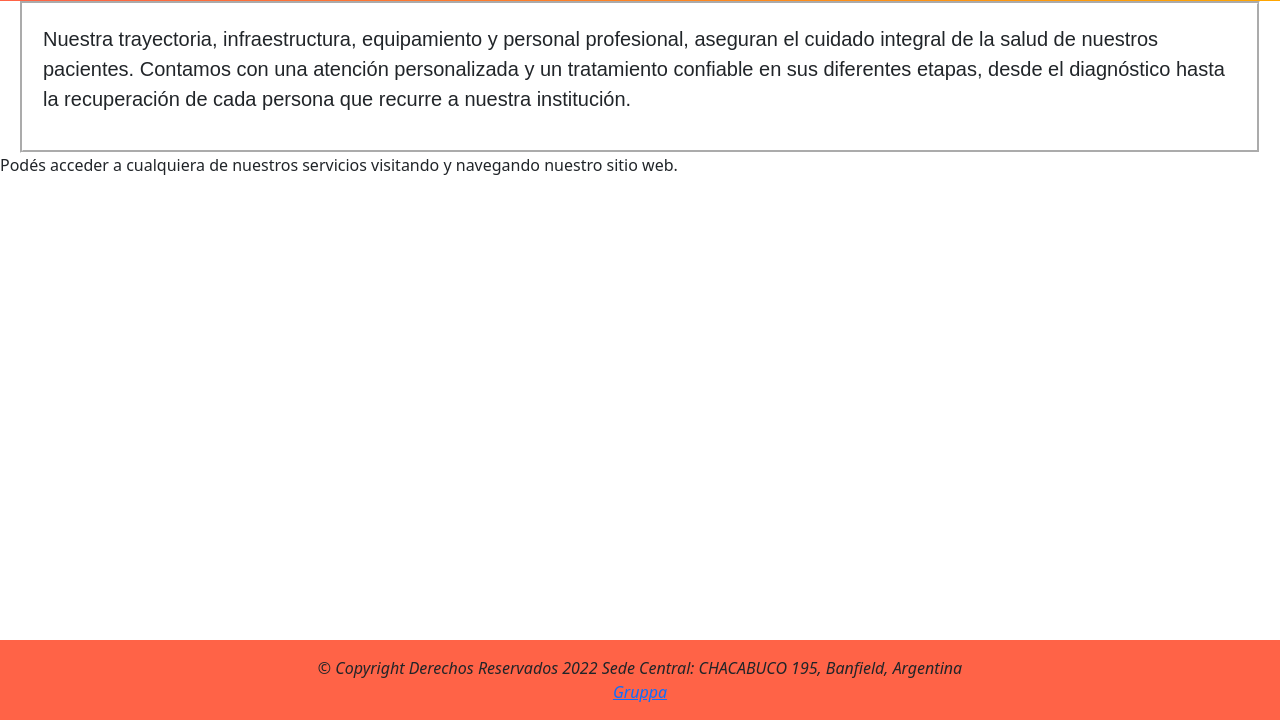
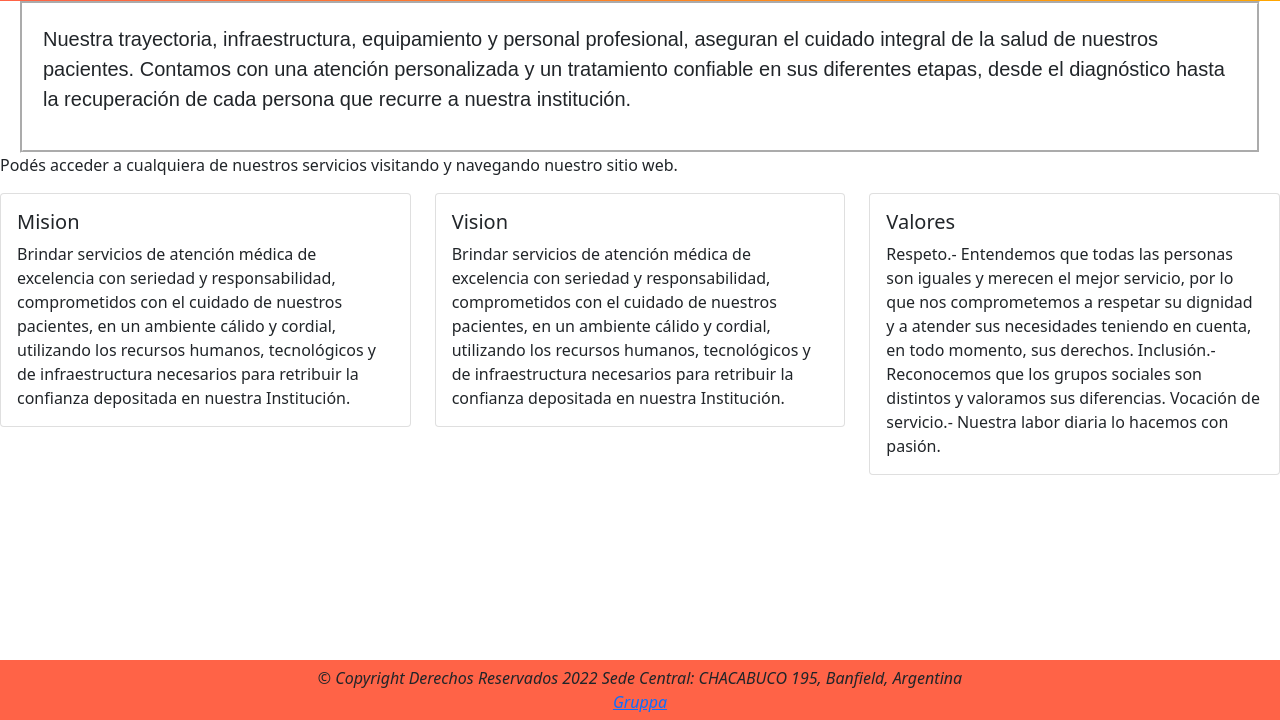
Before and after one commit to YessicaTuritich/Proyecto_Consultorio, a plain HTML site: page secciones/nosotros.html in a window 1280 px wide. Shown: the part 80-800 px from the top of the page. Drawn offline with nearby package versions, Linux system fonts and the light colour scheme.

Commit message:
nuevos cambios

```diff
--- a/estilos/style.css
+++ b/estilos/style.css
@@ -5,8 +5,8 @@
 
 
 html {
-min-height: 100%;
-position: relative;
+    min-height: 100%;
+    position: relative;
 }
 
 .logo {
@@ -55,11 +55,10 @@ body {
     height: 800px;
     min-height: 100vh;
     margin: 0;
-    margin-bottom: 40px;
+    margin-bottom: 10px;
 
 
 }
-
 
 
 .nuestra {
@@ -82,7 +81,7 @@ body {
 
 .bigicon {
     font-size: 35px;
-    color:  tomato;
+    color: tomato;
 }
 
 /* GRID*/
@@ -110,13 +109,14 @@ body {
     grid-area: imag;
     width: 800px;
     height: 40%;
+    margin: 6rem;
     background-position: center;
     background-size: center;
 
 
 }
 
-.solicitar{
+.solicitar {
     width: 180px;
     height: 180px;
     background-color: #30B037;
@@ -131,9 +131,10 @@ body {
     transition: 1s linear;
     background-color: #F1C40F;
 }
-.turno:hover{
-    -webkit-box-shadow: 10px 10px 14px 2px rgba(0,0,0,0.47);
-    box-shadow: 10px 10px 14px 2px rgba(0,0,0,0.47);
+
+.turno:hover {
+    -webkit-box-shadow: 10px 10px 14px 2px rgba(0, 0, 0, 0.47);
+    box-shadow: 10px 10px 14px 2px rgba(0, 0, 0, 0.47);
 }
 
 
@@ -145,11 +146,11 @@ body {
     background-color: tomato;
     font-style: italic;
     text-align: center;
-    position:fixed;
-    left:0px;
-    bottom:0px;
-    height:80px;
-    width:100%;
+    position: fixed;
+    left: 0px;
+    bottom: 0px;
+    height: 60px;
+    width: 100%;
 
 
 }
@@ -185,11 +186,34 @@ body {
     grid-template-rows: repeat(2, 1fr);
     grid-column-gap: 25px;
     grid-row-gap: 25px;
-    }
+}
 
-    .div1 { grid-area: 1 / 1 / 2 / 2; width: 100px; }
-    .div2 { grid-area: 1 / 2 / 2 / 3; width: 100px; }
-    .div3 { grid-area: 1 / 3 / 2 / 4; width: 100px; }
-    .div4 { grid-area: 2 / 1 / 3 / 2; width: 100px; }
-    .div5 { grid-area: 2 / 2 / 3 / 3; width: 100px; }
-    .div6 { grid-area: 2 / 3 / 3 / 4; width: 100px; }
+.div1 {
+    grid-area: 1 / 1 / 2 / 2;
+    width: 100px;
+}
+
+.div2 {
+    grid-area: 1 / 2 / 2 / 3;
+    width: 100px;
+}
+
+.div3 {
+    grid-area: 1 / 3 / 2 / 4;
+    width: 100px;
+}
+
+.div4 {
+    grid-area: 2 / 1 / 3 / 2;
+    width: 100px;
+}
+
+.div5 {
+    grid-area: 2 / 2 / 3 / 3;
+    width: 100px;
+}
+
+.div6 {
+    grid-area: 2 / 3 / 3 / 4;
+    width: 100px;
+}
--- a/secciones/nosotros.html
+++ b/secciones/nosotros.html
@@ -7,7 +7,8 @@
     <meta name="viewport" content="width=device-width, initial-scale=1.0">
     <link rel="shortcut icon" href="../imagenes/icons8-corazón-con-pulso-48.png" type="image/x-icon">
     <link rel="stylesheet" href="../estilos/style.css">
-    <link href="https://cdn.jsdelivr.net/npm/bootstrap@5.1.3/dist/css/bootstrap.min.css" rel="stylesheet" integrity="sha384-1BmE4kWBq78iYhFldvKuhfTAU6auU8tT94WrHftjDbrCEXSU1oBoqyl2QvZ6jIW3" crossorigin="anonymous">
+    <link href="https://cdn.jsdelivr.net/npm/bootstrap@5.1.3/dist/css/bootstrap.min.css" rel="stylesheet"
+        integrity="sha384-1BmE4kWBq78iYhFldvKuhfTAU6auU8tT94WrHftjDbrCEXSU1oBoqyl2QvZ6jIW3" crossorigin="anonymous">
     <title>Bootstrap</title>
 </head>
 
@@ -15,9 +16,7 @@
 <body>
 
     <header>
-
         <div class="padre">
-
             <nav class="nav1">
                 <div class="logo">
                     <a href="../index.html"><img class="logo" src="../imagenes/PhotoRoom-20220213_234832.png"
@@ -53,9 +52,39 @@
             tratamiento confiable en sus diferentes etapas, desde el diagnóstico hasta la recuperación de cada
             persona que recurre a nuestra institución.</p>
     </div>
-        <div>
+    <div >
         <p>Podés acceder a cualquiera de nuestros servicios visitando y navegando nuestro sitio web.</p>
     </div>
+
+    <div class="row row-cols-1 row-cols-md-3 g-4">
+        <div class="col">
+          <div class="card">
+            <div class="card-body">
+              <h5 class="card-title">Mision</h5>
+              <p class="card-text"> Brindar servicios de atención médica de excelencia con seriedad y responsabilidad, comprometidos con el cuidado de nuestros pacientes, en un ambiente cálido y cordial, utilizando los recursos humanos, tecnológicos y de infraestructura necesarios para retribuir la confianza depositada en nuestra Institución.</p>
+            </div>
+          </div>
+        </div>
+        <div class="col">
+          <div class="card">
+            <div class="card-body">
+              <h5 class="card-title">Vision</h5>
+              <p class="card-text">Brindar servicios de atención médica de excelencia con seriedad y responsabilidad, comprometidos con el cuidado de nuestros pacientes, en un ambiente cálido y cordial, utilizando los recursos humanos, tecnológicos y de infraestructura necesarios para retribuir la confianza depositada en nuestra Institución.</p>
+            </div>
+          </div>
+        </div>
+        <div class="col">
+          <div class="card">
+            <div class="card-body">
+              <h5 class="card-title">Valores</h5>
+              <p class="card-text">Respeto.- Entendemos que todas las personas son iguales y merecen el mejor servicio, por lo que nos comprometemos a respetar su dignidad y a atender sus necesidades teniendo en cuenta, en todo momento, sus derechos.
+                Inclusión.- Reconocemos que los grupos sociales son distintos y valoramos sus diferencias.
+                Vocación de servicio.- Nuestra labor diaria lo hacemos con pasión.</p>
+            </div>
+          </div>
+        </div>
+
+
 
 
 
@@ -68,7 +97,9 @@
 
 
 
-        <script src="https://cdn.jsdelivr.net/npm/bootstrap@5.1.3/dist/js/bootstrap.bundle.min.js" integrity="sha384-ka7Sk0Gln4gmtz2MlQnikT1wXgYsOg+OMhuP+IlRH9sENBO0LRn5q+8nbTov4+1p" crossorigin="anonymous"></script>
+    <script src="https://cdn.jsdelivr.net/npm/bootstrap@5.1.3/dist/js/bootstrap.bundle.min.js"
+        integrity="sha384-ka7Sk0Gln4gmtz2MlQnikT1wXgYsOg+OMhuP+IlRH9sENBO0LRn5q+8nbTov4+1p" crossorigin="anonymous">
+    </script>
 </body>
 
 </html>
```
Also changed, not shown: index.html (+6 -3 lines), imagenes/69663363_2377188145683127_3719625287366669603_n.jpg (added), imagenes/Icono2.png (added), imagenes/Logo2.png (added). Lines whose indentation alone changed are shown as unchanged.
